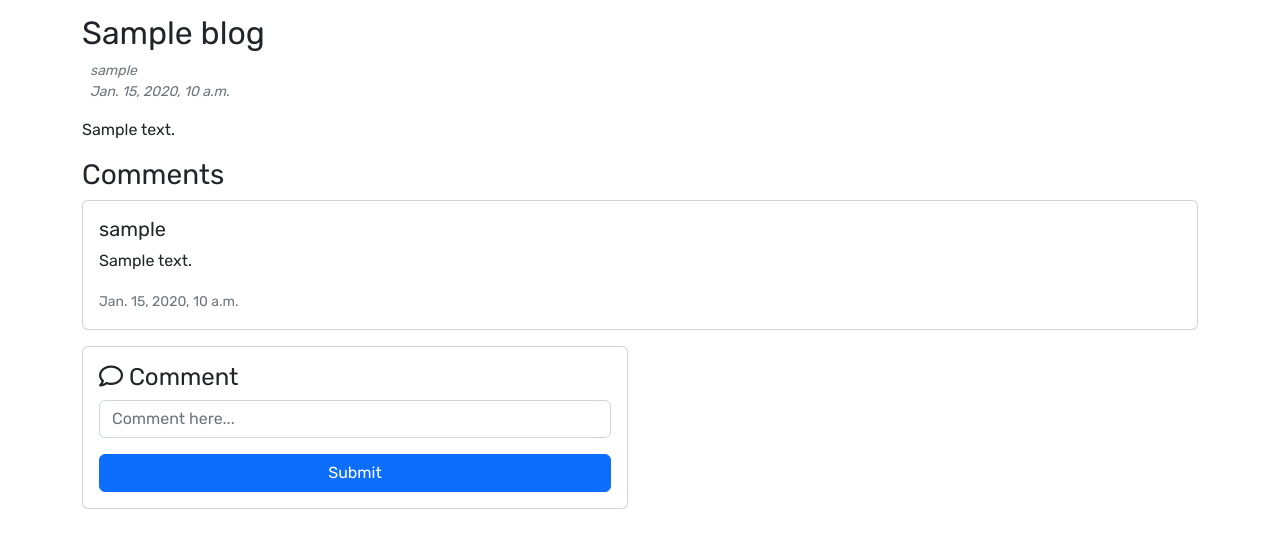
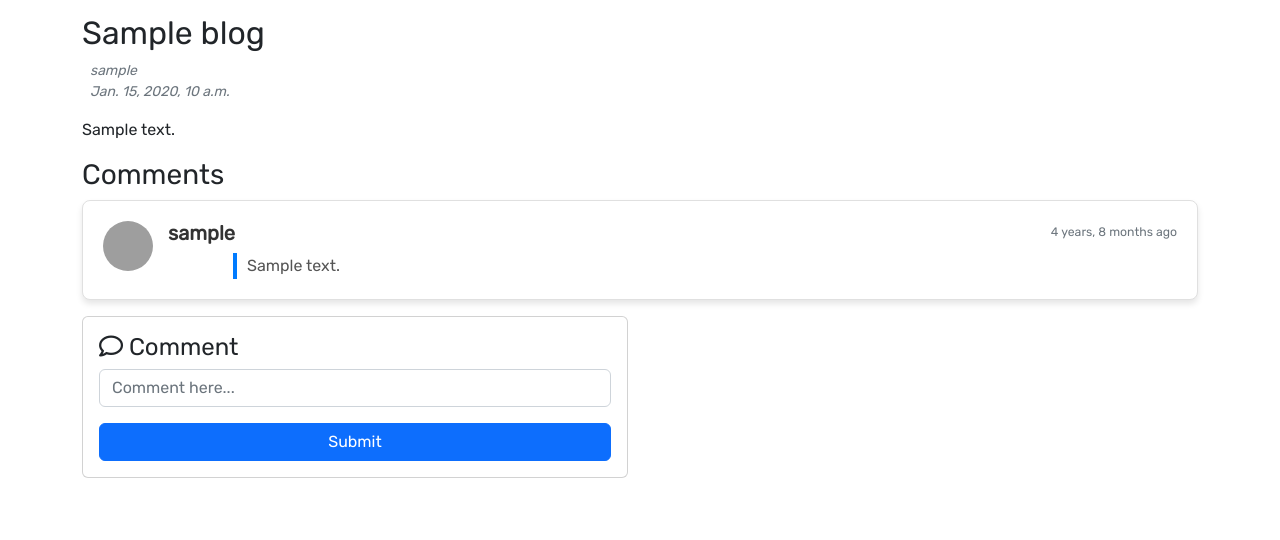
Before and after one commit to darshjasani/Blogging-Platform, a Django app: template core/templates/core/blog_detail.html in a window 1280 px wide. Shown: the part 135-675 px from the top of the page. Run offline with Django 4.2, Linux system fonts and the light colour scheme; the template is opened without the code that fills it: most values are stand-ins (such as "Sample title", 1, 10 or a date in 2020); some libraries are stand-ins or nearby versions; grey boxes are pictures that could not be loaded.

Commit message:
Fixed Comment POST API

```diff
--- a/core/templates/core/blog_detail.html
+++ b/core/templates/core/blog_detail.html
@@ -53,25 +53,43 @@
     </div>
 
         <h3 class="mb-2">Comments</h3>
+        <div class="comment-section">
             {% for comment in blog.commentmodel_set.all %}
-            <div class="card mb-3">
-                <div class="card-body">
-                    <h5 class="card-title">
+                <div class="comment-card card mb-3">
+                    <div class="card-body d-flex">
+                        <img src="https://www.w3schools.com/howto/img_avatar.png" alt="Profile Picture" class="comment-profile-pic rounded-circle mr-3">
+                        <div class="comment-content w-100">
+                            <div class="d-flex justify-content-between">
+                                <h5 class="comment-author card-title mb-0">
                                     {% if user == comment.user %}
                                         You
                                     {% else %}
                                         {{ comment.user.get_full_name|default:comment.user.username }}
                                     {% endif %}
                                 </h5>
-                    <p class="card-text">{{ comment.text }}</p>
-                    <p class="card-text">
-                        <small class="text-muted">{{ comment.created_at }}</small>
+                                <p class="comment-time card-text mb-0">
+                                    <small class="text-muted">
+                                        {% now "U" as current_time %}
+                                        {% if comment.created_at|timesince  %}
+                                            {% if comment.created_at|timesince == "1 minutes" %}
+                                                Just now
+                                            {% else %}
+                                                {{ comment.created_at|timesince }} ago
+                                            {% endif %}
+                                        {% else %}
+                                            {{ comment.created_at|date:"M j, Y" }}
+                                        {% endif %}
+                                    </small>
                                 </p>
+                            </div>
+                            <p class="comment-text card-text mt-2">{{ comment.text }}</p>
+                        </div>
                     </div>
                 </div>
             {% empty %}
                 <p id="no-comment">No comments yet.</p>
             {% endfor %}
+        </div>
 
         <div class="row mb-2">
             <div class="col-12 col-md-10 col-lg-8 col-xl-6">
@@ -132,5 +150,134 @@
             .catch();
         });
     });
+
+    // Get form elements
+    const commentForm = document.getElementById('comment-form');
+    const commentText = document.getElementById('comment-text');
+    const noComment = document.getElementById('no-comment');
+
+    commentForm.addEventListener('submit', (event) => {
+        event.preventDefault(); // Prevent the default form submission
+
+        const text = commentText.value.trim(); // Get the comment text
+        const blogId = "{{ blog.id }}"; // Replace with the actual blog ID
+
+        if (!text) {
+            alert("Please write a comment before submitting.");
+            return;
+        }
+
+        // Send the POST request via Fetch API to the CommentCreateAPI
+        fetch(`/api/blog/${blogId}/comment/`, {
+            method: 'POST',
+            headers: {
+                'Content-Type': 'application/json',
+                'X-CSRFToken': csrfToken,
+            },
+            body: JSON.stringify({
+                text: text,
+                parent: null, // No parent comment for now (top-level comment)
+            }),
+        })
+        .then(response => response.json())
+        .then(data => {
+            if (data.message === 'Comment created successfully') {
+                commentText.value = ''; // Clear the input field
+                if (noComment) noComment.style.display = 'none'; // Hide "no comments yet" message if it exists
+
+                // Add the new comment to the comments section
+                const commentSection = document.querySelector('.comment-section');
+                const newComment = document.createElement('div');
+                newComment.classList.add('comment-card', 'card', 'mb-3');
+                newComment.innerHTML = `
+                    <div class="card-body d-flex">
+                        <img src="https://www.w3schools.com/howto/img_avatar.png" alt="Profile Picture" class="comment-profile-pic rounded-circle mr-3">
+                        <div class="comment-content w-100">
+                            <div class="d-flex justify-content-between">
+                                <h5 class="comment-author card-title mb-0">You</h5>
+                                <p class="comment-time card-text mb-0">
+                                    <small class="text-muted">Just now</small>
+                                </p>
+                            </div>
+                            <p class="comment-text card-text mt-2">${text}</p>
+                        </div>
+                    </div>
+                `;
+                commentSection.appendChild(newComment); // Append the new comment to the comment section
+            } else {
+                alert('Failed to create a comment. Please try again.');
+            }
+        })
+        .catch(error => {
+            console.error('Error:', error);
+        });
+    });
+
 </script>
+
+<style>
+    /* Style the overall comment card */
+    .comment-card {
+        border: 1px solid #e0e0e0;
+        box-shadow: 0 4px 6px rgba(0, 0, 0, 0.1);
+        transition: box-shadow 0.3s ease;
+        border-radius: 8px;
+    }
+
+    .comment-card:hover {
+        box-shadow: 0 6px 12px rgba(0, 0, 0, 0.15);
+    }
+
+    /* Style the profile picture */
+    .comment-profile-pic {
+        width: 50px;
+        height: 50px;
+        margin-right: 15px; /* Add space between profile pic and content */
+    }
+
+    /* Style the author name */
+    .comment-author {
+        font-size: 1.25rem;
+        font-weight: bold;
+        color: #333;
+        margin-right: 10px; /* Add space between author and comment content */
+    }
+
+    /* Style the comment text */
+    .comment-text {
+        font-size: 1rem;
+        color: #555;
+        line-height: 1.6;
+        padding-left: 10px;
+        border-left: 4px solid #007bff;
+        margin-left: 65px; /* Adds space between the comment and profile pic */
+    }
+
+    /* Style the time of the comment */
+    .comment-time {
+        font-size: 0.875rem;
+        color: #888;
+        margin-left: auto; /* Align the date to the right */
+    }
+
+    /* Extra spacing for the entire card */
+    .comment-card .card-body {
+        padding: 20px;
+        display: flex;
+        align-items: flex-start; /* Align the profile picture with the top of the comment */
+    }
+
+    /* Responsive adjustments */
+    @media (max-width: 576px) {
+        .comment-author,
+        .comment-time {
+            font-size: 1rem;
+        }
+
+        .comment-profile-pic {
+            width: 40px;
+            height: 40px;
+        }
+    }
+</style>
 {% endblock extra_script %}
```
Lines whose indentation alone changed are shown as unchanged.
